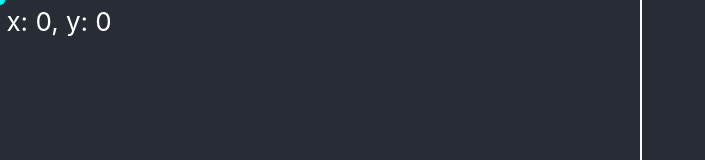
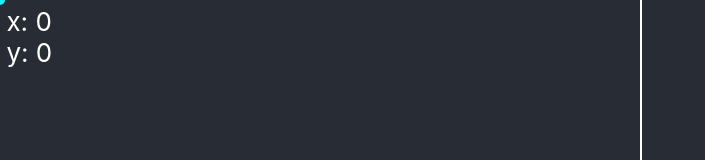
Before and after one commit to TiR0k/IPMEDTH_prototype, a React (Create React App) app: page / in a window 1280 px wide. Shown: the top 160 px of the page, without its empty margins (0-705 px from the left). Built offline with nearby package versions, Linux system fonts and the light colour scheme.

Commit message:
changed tracker to touchscreen only

```diff
--- a/package.json
+++ b/package.json
@@ -1,8 +1,8 @@
 {
   "name": "ipmedth_prototype",
   "version": "0.1.0",
-  "homepage": "https:/TiR0k.github.io/ipmedth_prototype",
-  "private": true,
+  "homepage": "https://TiR0k.github.io/ipmedth_prototype",
+  "private": false,
   "dependencies": {
     "@testing-library/jest-dom": "^5.17.0",
     "@testing-library/react": "^13.4.0",
--- a/src/components/tracking/Tracker.js
+++ b/src/components/tracking/Tracker.js
@@ -1,12 +1,14 @@
 import "./css/Tracker.css"
 import React, {useEffect, useState} from "react";
 export default function Tracker(){
+    // const firstTouchEvent = e.touches[0];
     const [positions, setPositions] = useState({x: 0, y: 0})
 
 
     useEffect(() => {
-        window.addEventListener('mousemove', (event)=>{
-            setPositions({x: event.clientX, y: event.clientY})
+        window.addEventListener('touchmove', (event)=>{
+            setPositions({x: event.touches[0].clientX, y: event.touches[0].clientY})
+            // console.log(event)
         })
     }, []);
 
@@ -16,8 +18,9 @@ export default function Tracker(){
 
     }
 
-    return (<div className="tracker">
-        <p>x: {positions.x}, y: {positions.y}</p>
+    return (<div className="tracker" >
+        <p>x: {positions.x}</p>
+        <p>y: {positions.y}</p>
         <div className="tracer" style={style}></div>
         {/*<p>y: {positions.y}</p>*/}
     </div>)
```
